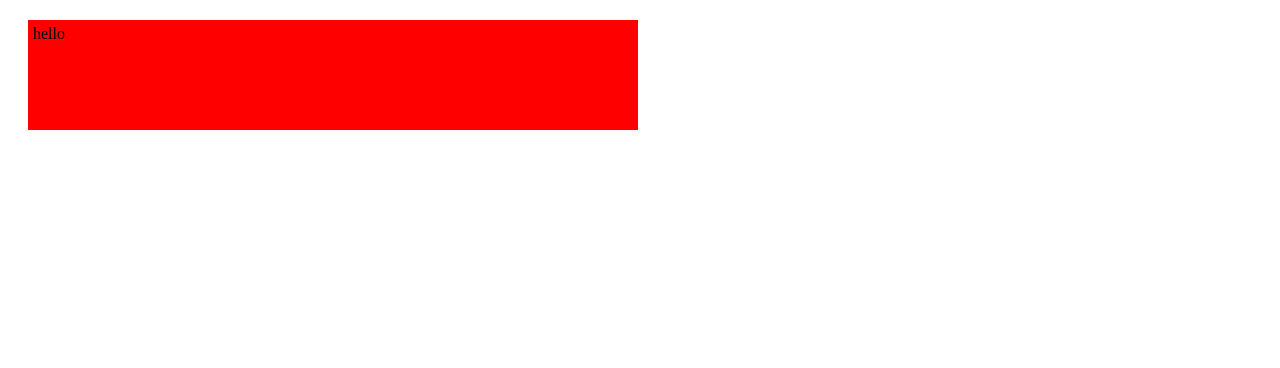
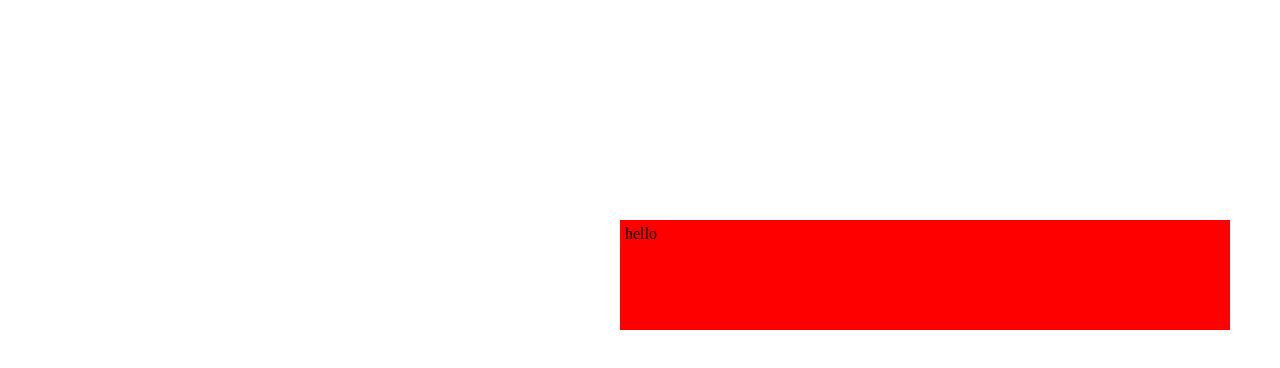
Before and after one commit to McHowester/MIN-240, a plain HTML site: page index2.html in a window 1280 px wide. Drawn offline with Linux system fonts and the light colour scheme.

Commit message:
Update index2.html

```diff
--- a/index2.html
+++ b/index2.html
@@ -2,10 +2,10 @@
 <head> </head>
 <style>
 div {
+  position: absolute;
+
   margin: 20px;
   padding: 5px;
-
-  position: aboslute;
 
   left: 600px;
   top: 200px;
```
